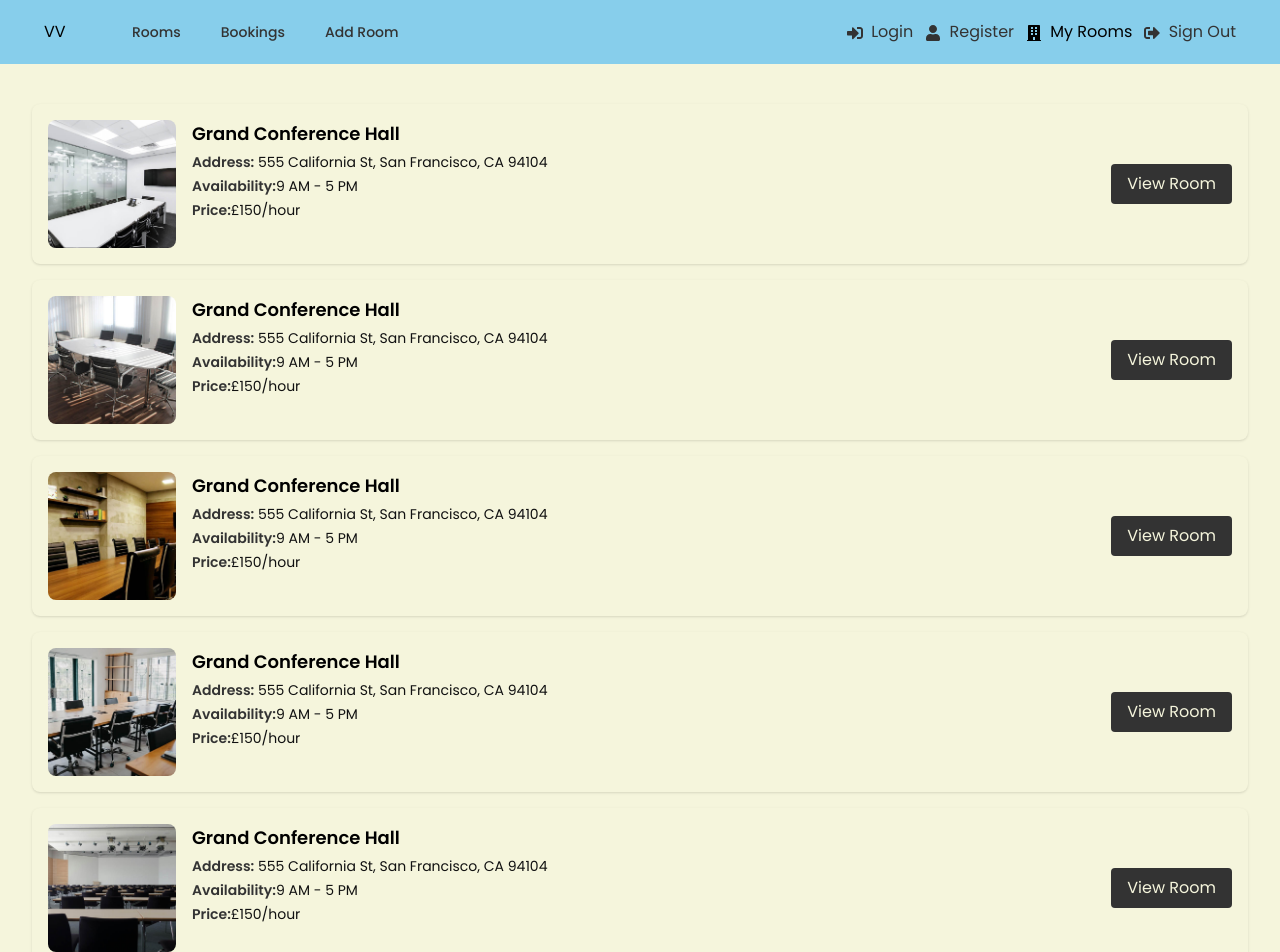
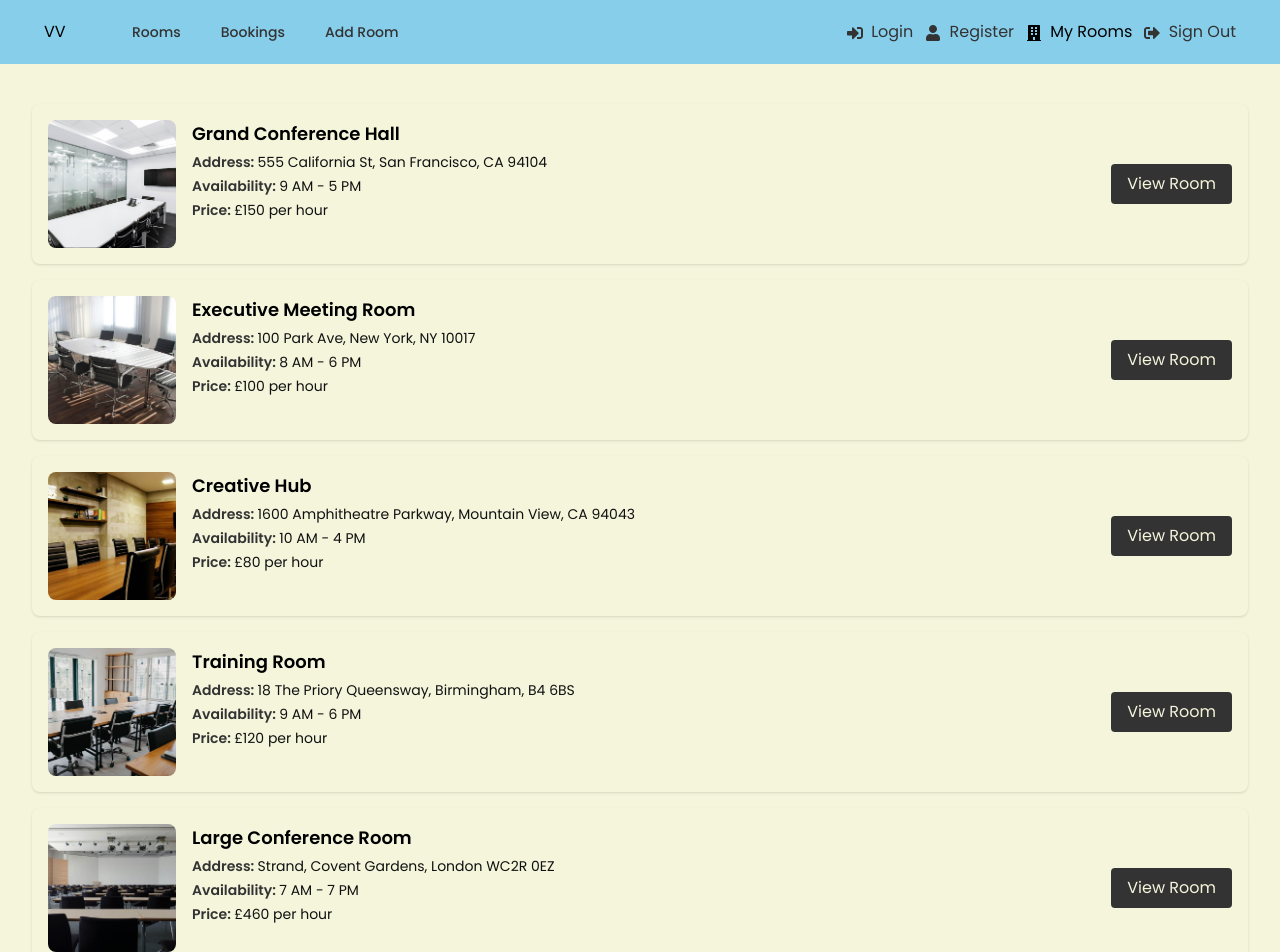
Before and after one commit to Nimira43/Ventura, a Next.js app: page / in a window 1280 px wide. Shown: the top 952 px of the page. Built offline with nearby package versions, Linux system fonts and the light colour scheme.

Commit message:
RoodCard now rendering dynamic data

```diff
--- a/components/RoomCard.jsx
+++ b/components/RoomCard.jsx
@@ -11,22 +11,22 @@ const RoomCard = ({ room }) => {
           src={`/images/rooms/${room.image}`}
           width={400}
           height={100}
-          alt='Grand Conference Hall'
+          alt={room.name}
           className='w-full sm:w-32 sm:h-32 mb-3 sm:mb-0 object-cover rounded-lg'
         />
         <div className='space-y-1'>
-          <h4 className='text-lg font-semibold'>Grand Conference Hall</h4>
+          <h4 className='text-lg font-semibold'>{room.name}</h4>
           <p className='text-sm text-[#111]'>
-            <span className='font-semibold text-[#333]'> Address:</span> 555
-            California St, San Francisco, CA 94104
+            <span className='font-semibold text-[#333]'> Address: </span>
+            {room.address}
           </p>
           <p className='text-sm text-[#111]'>
-            <span className='font-semibold text-[#333]'> Availability:</span>
-            9 AM - 5 PM
+            <span className='font-semibold text-[#333]'> Availability: </span>
+            {room.availability}
           </p>
           <p className='text-sm text-[#111]'>
-            <span className='font-semibold text-[#333]'> Price:</span>
-            £150/hour
+            <span className='font-semibold text-[#333]'> Price: </span>
+            £{room.price_per_hour} per hour
           </p>
         </div>
       </div>
--- a/data/rooms.json
+++ b/data/rooms.json
@@ -63,7 +63,7 @@
     "sqft": 200,
     "capacity": 1200,
     "location": "The Savoy, 4th Floor",
-    "address": "Strand, Covent Gardens, London WC2R 0EZ, United Kingdom",
+    "address": "Strand, Covent Gardens, London WC2R 0EZ",
     "amenities": "Conference Phone, Television, Wi-Fi",
     "availability": "7 AM - 7 PM",
     "price_per_hour": 460,
```
